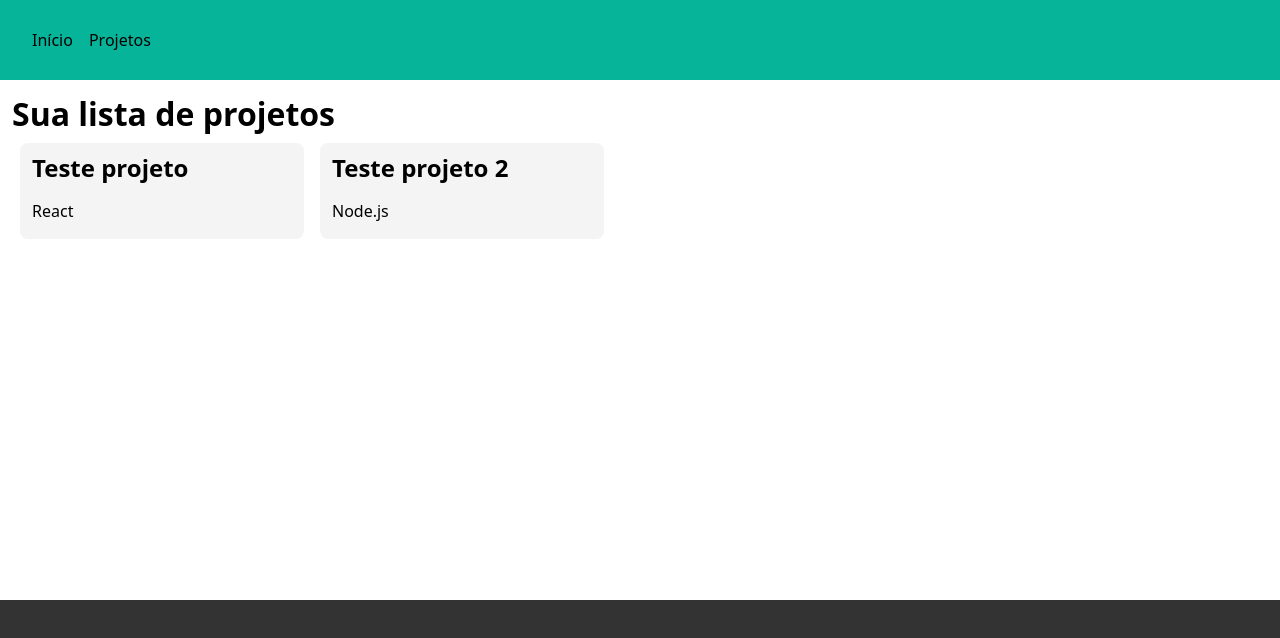
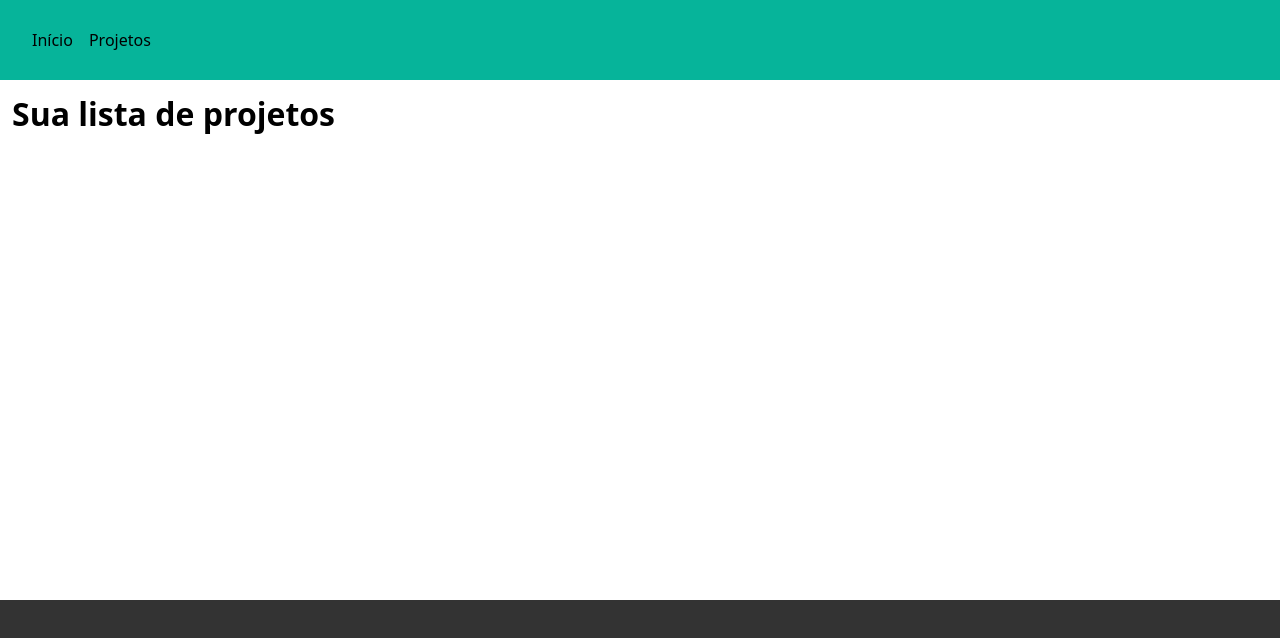
Before and after one commit to pviniciusm/poc-alunos-react, a React (Vite) app: page /projects in a window 1280 px wide. Shown: the top 638 px of the page. Built offline with nearby package versions, Linux system fonts and the light colour scheme.

Commit message:
refactor: set projects list to Projects page

```diff
--- a/src/components/ProjectCard.tsx
+++ b/src/components/ProjectCard.tsx
@@ -1,7 +1,8 @@
 import { styled } from 'styled-components';
+import { Project } from '../models/project.model';
 
 interface ProjectProps {
-  project: any;
+    project: Project;
 }
 
 const ProjectCardStyled = styled.div`
--- a/src/components/ProjectsList.tsx
+++ b/src/components/ProjectsList.tsx
@@ -1,5 +1,11 @@
+import React, { useState } from 'react';
 import { ProjectCard } from './ProjectCard';
 import styled from 'styled-components';
+import { Project } from '../models/project.model';
+
+interface ProjectsListProps {
+    projects: Project[];
+}
 
 const ProjectsListStyled = styled.div`
     display: flex;
@@ -7,20 +13,7 @@ const ProjectsListStyled = styled.div`
     align-items: center;
 `;
 
-export const ProjectsList = () => {
-  const projects: any[] = [
-    {
-      id: 1,
-      descricao: 'Teste projeto',
-      ferramenta: 'React'
-    },
-    {
-      id: 2,
-      descricao: 'Teste projeto 2',
-      ferramenta: 'Node.js'
-    }
-  ];
-
+export const ProjectsList: React.FC<ProjectsListProps> = ({ projects }) => {
     return (
         <ProjectsListStyled>
             {projects.map(project => (
--- a/src/pages/Projects.tsx
+++ b/src/pages/Projects.tsx
@@ -1,14 +1,17 @@
-import React from 'react';
+import React, { useState } from 'react';
 import DefaultLayout from '../config/layout/DefaultLayout';
 import { ProjectsList } from '../components/ProjectsList';
+import { Project } from '../models/project.model';
 
 const Projects: React.FC = () => {
-  return (
-    <DefaultLayout>
-      <h1>Sua lista de projetos</h1>
-      <ProjectsList />
-    </DefaultLayout>
-  );
+    const [projects, setProjects] = useState<Project[]>([]);
+
+    return (
+        <DefaultLayout>
+            <h1>Sua lista de projetos</h1>
+            <ProjectsList projects={projects} />
+        </DefaultLayout>
+    );
 };
 
 export default Projects;
```
Also changed, not shown: 1 other file (tests, documents, lock files or other folders). Lines whose indentation alone changed are shown as unchanged.
